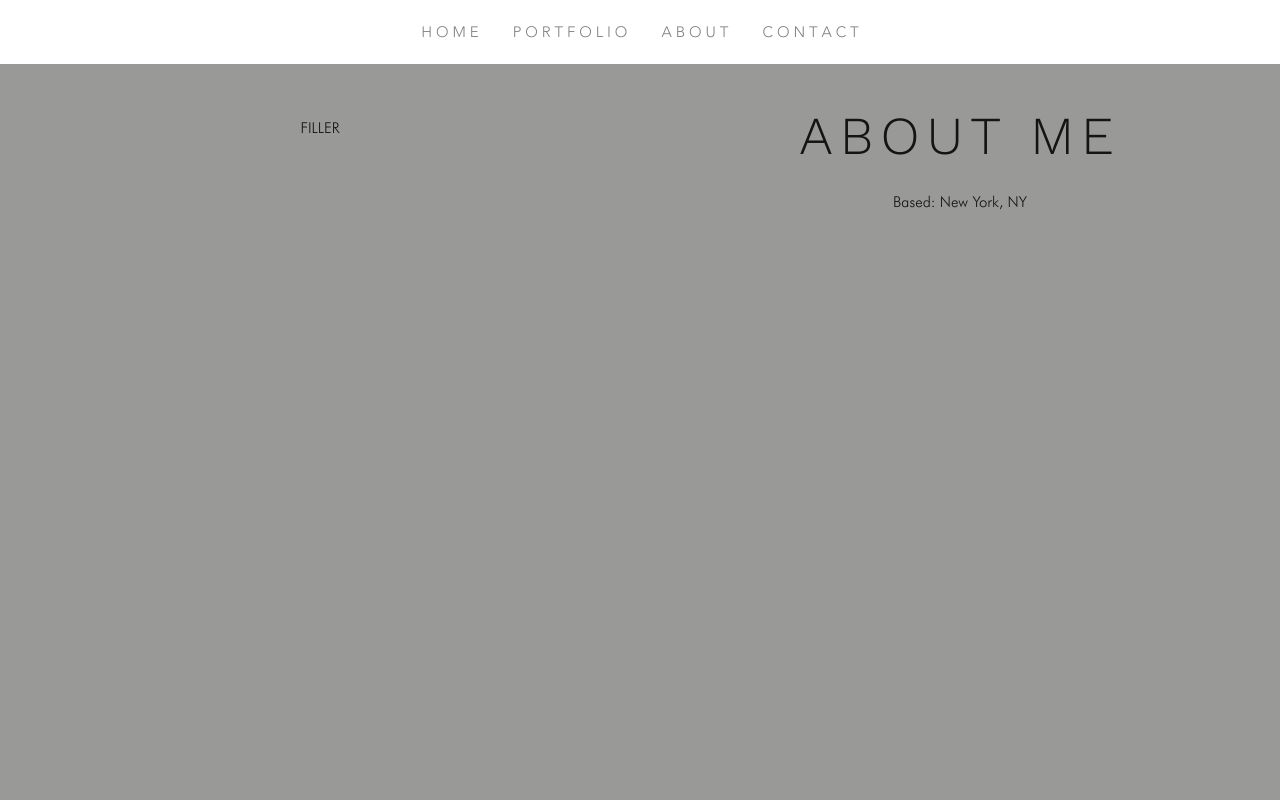
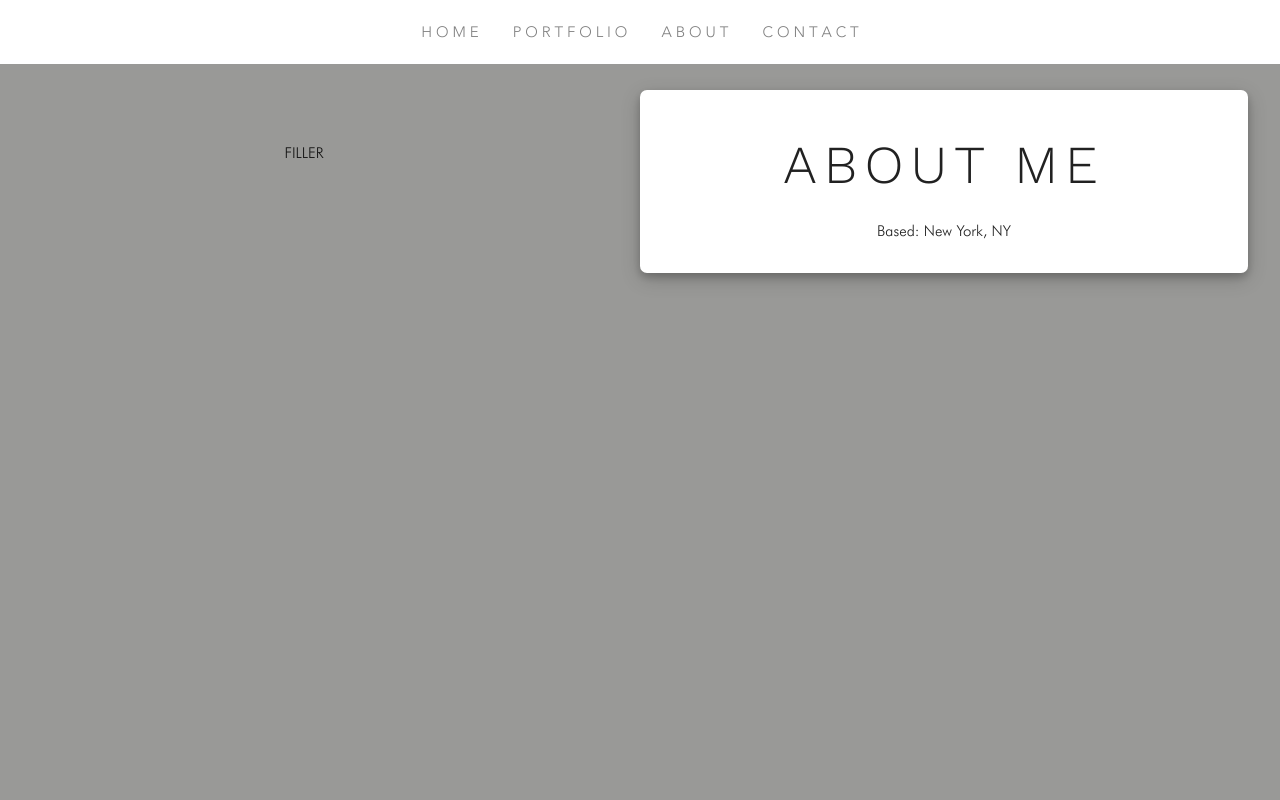
Before and after one commit to pgravelin/mariahgravelin.com, a Flask app: page /about in a window 1280 px wide. Run offline with Flask 2, Linux system fonts and the light colour scheme; some web fonts are replaced.

Commit message:
Add temporary card to about page

```diff
--- a/static/css/style.css
+++ b/static/css/style.css
@@ -135,10 +135,13 @@ html, body, .my-wrapper {
     font-weight: 300;
 }
 
-.container {
+.box {
     box-shadow: 0 4px 8px 0 rgba(0, 0, 0, 0.2), 0 6px 20px 0 rgba(0, 0, 0, 0.19);
     background-color: white;
     border-radius: 7px;
+}
+
+.container {
     margin: 2% auto 2%;
     padding: 1%;
 }
@@ -287,12 +290,15 @@ html, body, .my-wrapper {
         display: grid;
         grid-template-columns: 100%;
         grid-template-rows: repeat(2, 50%);
+        align-items: center;
+        justify-items: center;
         margin: 0 auto;
     }
 }
 
 .section {
-    width: 100%;
+    margin-top: 4%;
+    width: 95%;
 }
 
 .section h2 {
--- a/templates/about.html
+++ b/templates/about.html
@@ -8,8 +8,8 @@
             <img src="" alt="">
             <p>FILLER</p>
         </div>
-        <div class="section">
-            <h2 style="letter-spacing: 7px; margin-top: 5%">ABOUT ME</h2>
+        <div class="section box">
+            <h2 style="letter-spacing: 7px;">ABOUT ME</h2>
             <p>Based: New York, NY</p>
         </div>
     </div>
--- a/templates/contact.html
+++ b/templates/contact.html
@@ -3,7 +3,7 @@
 {% block content %}
 
 <div id="contact">
-    <div class="container animated fadeIn">
+    <div class="container box animated fadeIn">
         <div class="row">
             <div class="col s12">
                 {% if success %}
```
